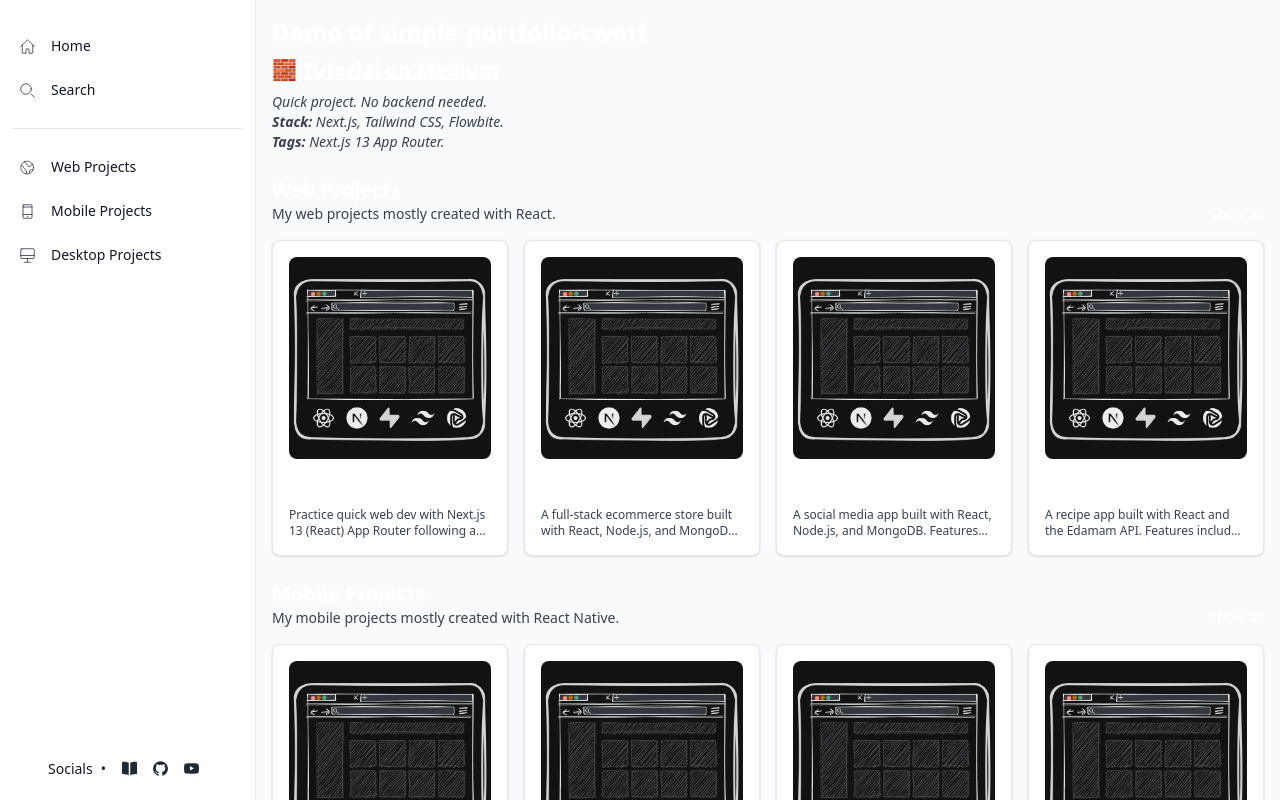
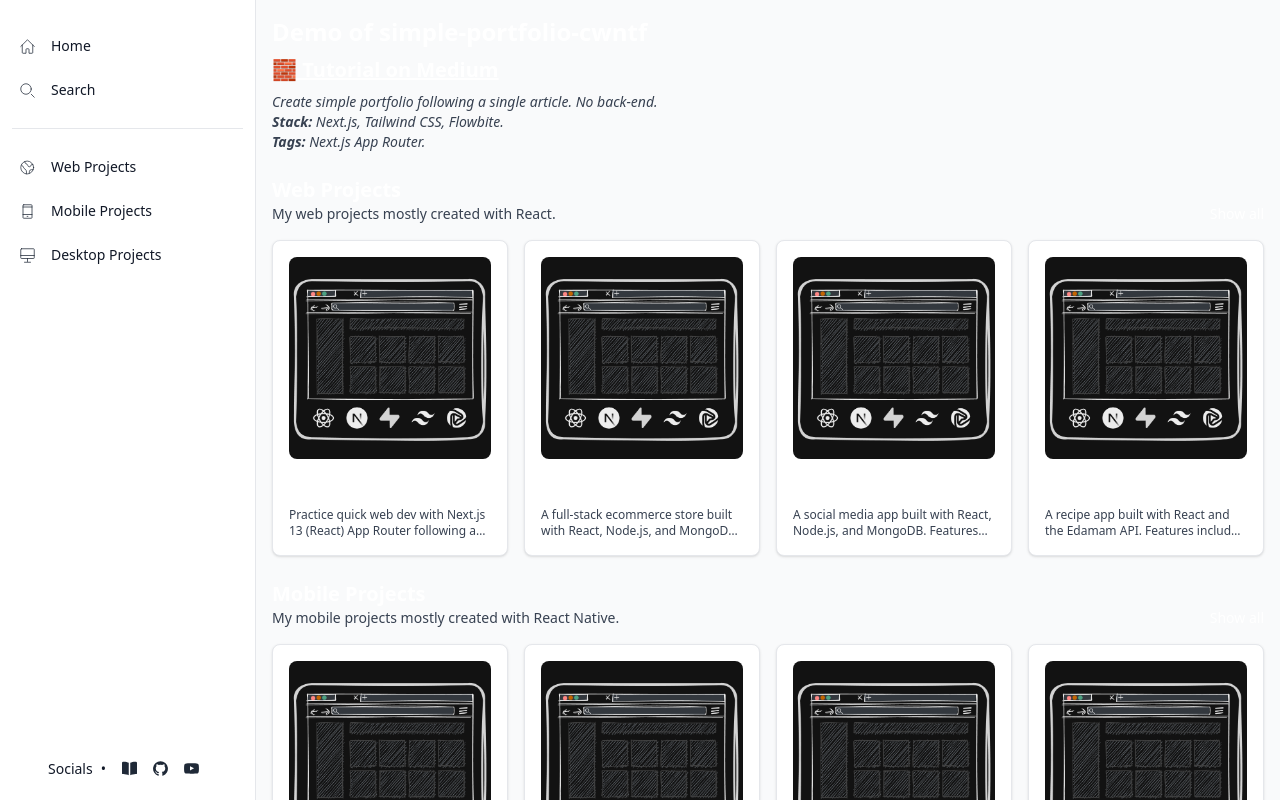
Before and after one commit to saikise/simple-portfolio-cwntf, a Next.js app: page / in a window 1280 px wide. Shown: the top 800 px of the page. Built offline with nearby package versions, Linux system fonts and the light colour scheme.

Commit message:
Update page.tsx

```diff
--- a/app/page.tsx
+++ b/app/page.tsx
@@ -25,11 +25,11 @@ export default async function Page() {
           </Link>
         </h3>
         <i className="text-sm font-normal text-gray-700 dark:text-gray-400">
-          Quick project. No backend needed.
+          Create simple portfolio following a single article. No back-end.
           <br />
           <b>Stack:</b> Next.js, Tailwind CSS, Flowbite.
           <br />
-          <b>Tags:</b> Next.js 13 App Router.
+          <b>Tags:</b> Next.js App Router.
         </i>
       </div>
       {!!pinned.length && (
```
